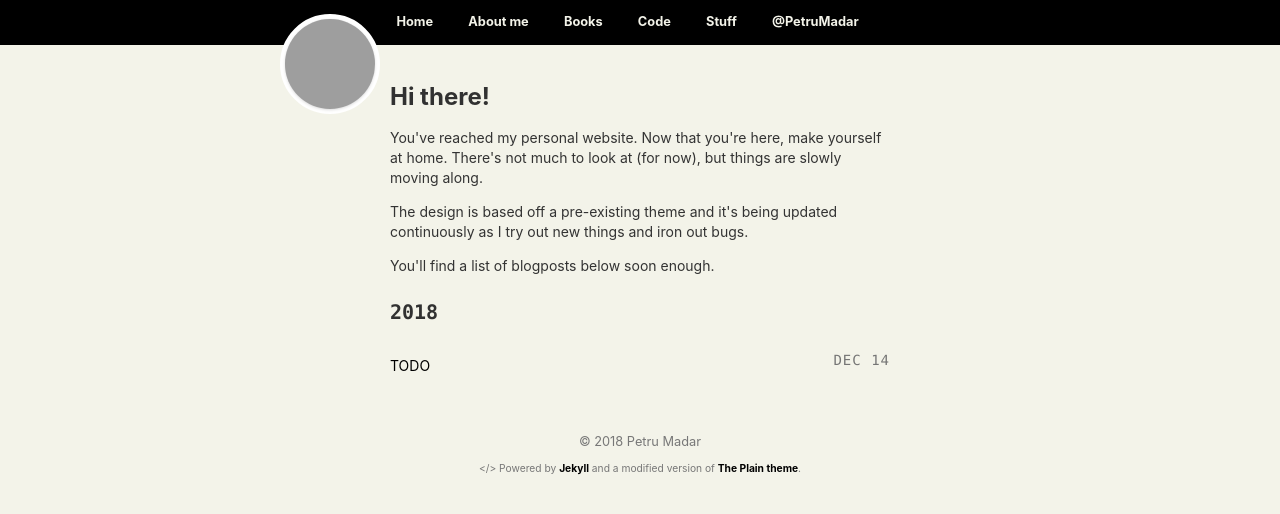
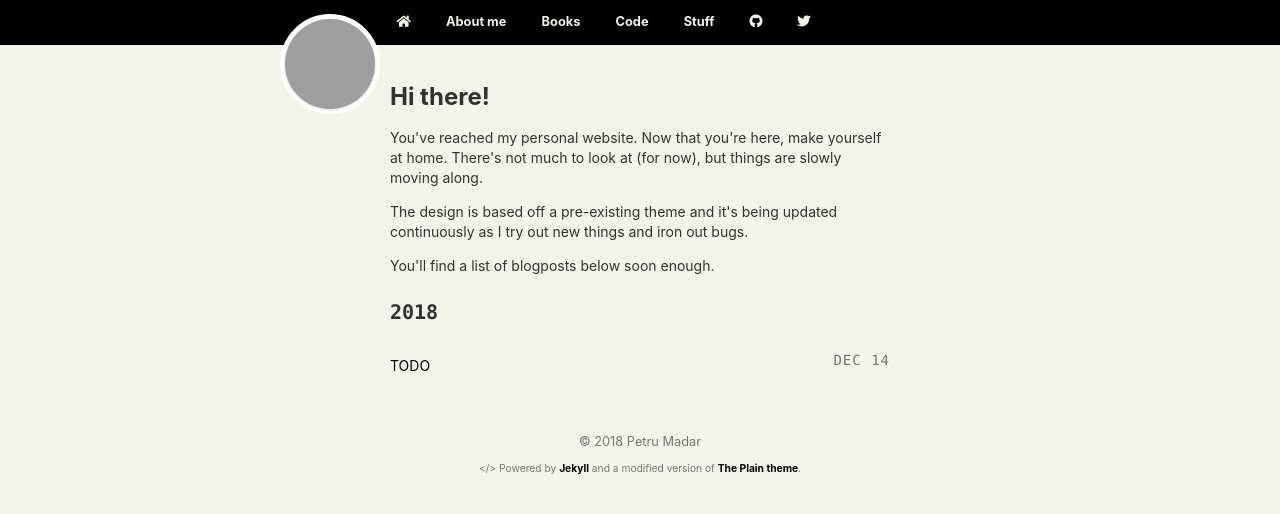
Before and after one commit to petru/prologue, a Jekyll site: the page built from index.html, in a window 1280 px wide, cut to the strip 0-514 px from the top of the page. Built offline with Jekyll 4.4.1, drawn with Linux system fonts in a browser that asks for light colours; nearby versions of some CDN libraries; grey boxes are pictures that could not be loaded.

Commit message:
Add glyphs

```diff
--- a/_includes/header.html
+++ b/_includes/header.html
@@ -1,12 +1,13 @@
 <div class="top">
 		<nav>
 				<ul>
-					<li><a href="/">Home</a></li>
+					<li><a href="/"><span class="fas fa-home"></span></a></li>
 					<li><a href="/about.html">About me</a></li>
 					<li><a href="/books.html">Books</a></li>
 					<li><a href="/code.html">Code</a></li>
 					<li><a href="/stuff.html">Stuff</a></li>
-					<li><a href="https://twitter.com/PetruMadar">@PetruMadar</a></li>
+					<li><a href="https://github.com/petru"><span class="fab fa-github"></span></a></li>
+					<li><a href="https://twitter.com/PetruMadar"><span class="fab fa-twitter"></span></a></li>
 				</ul>
 			</nav>
 </div>
```
